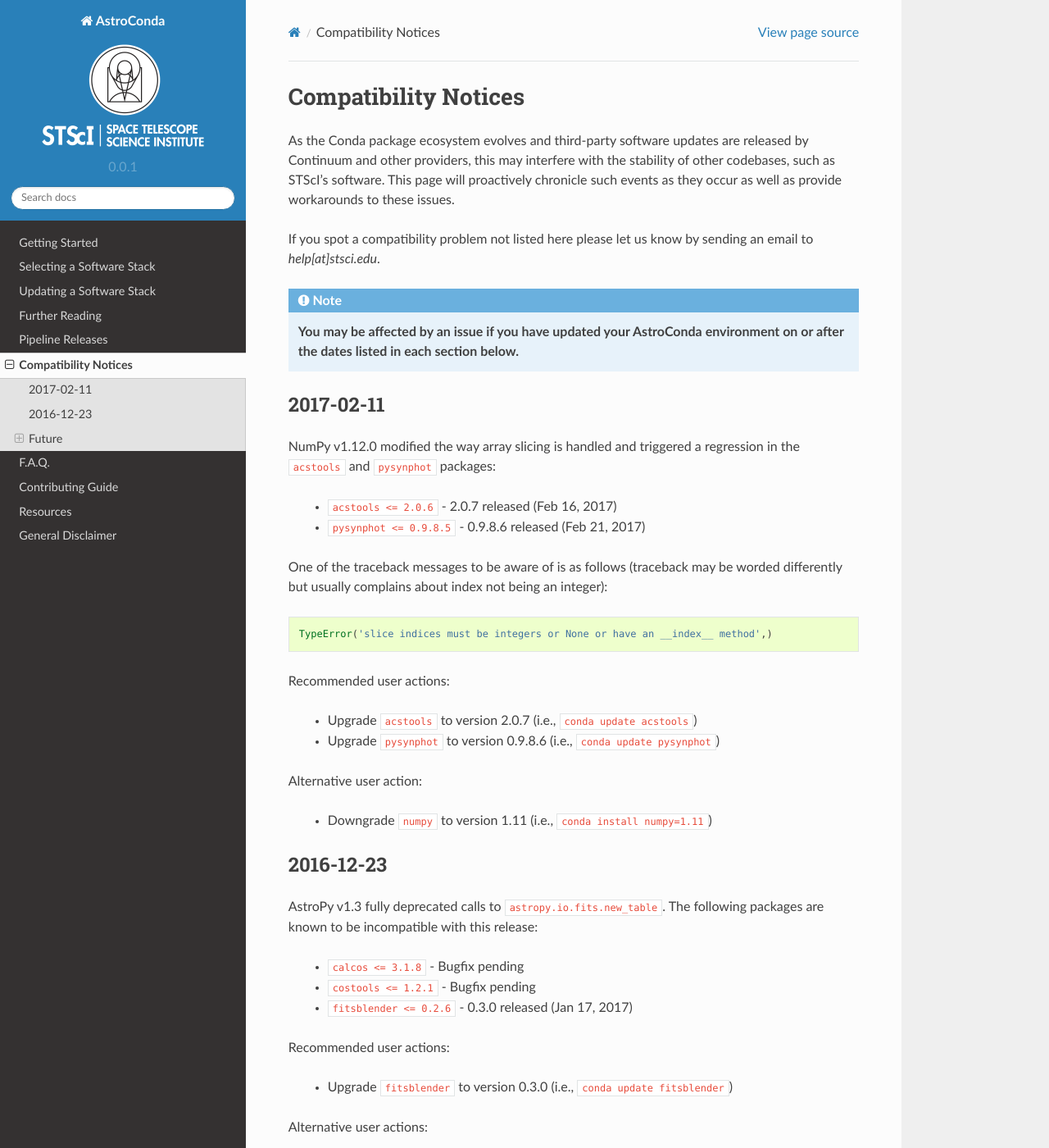
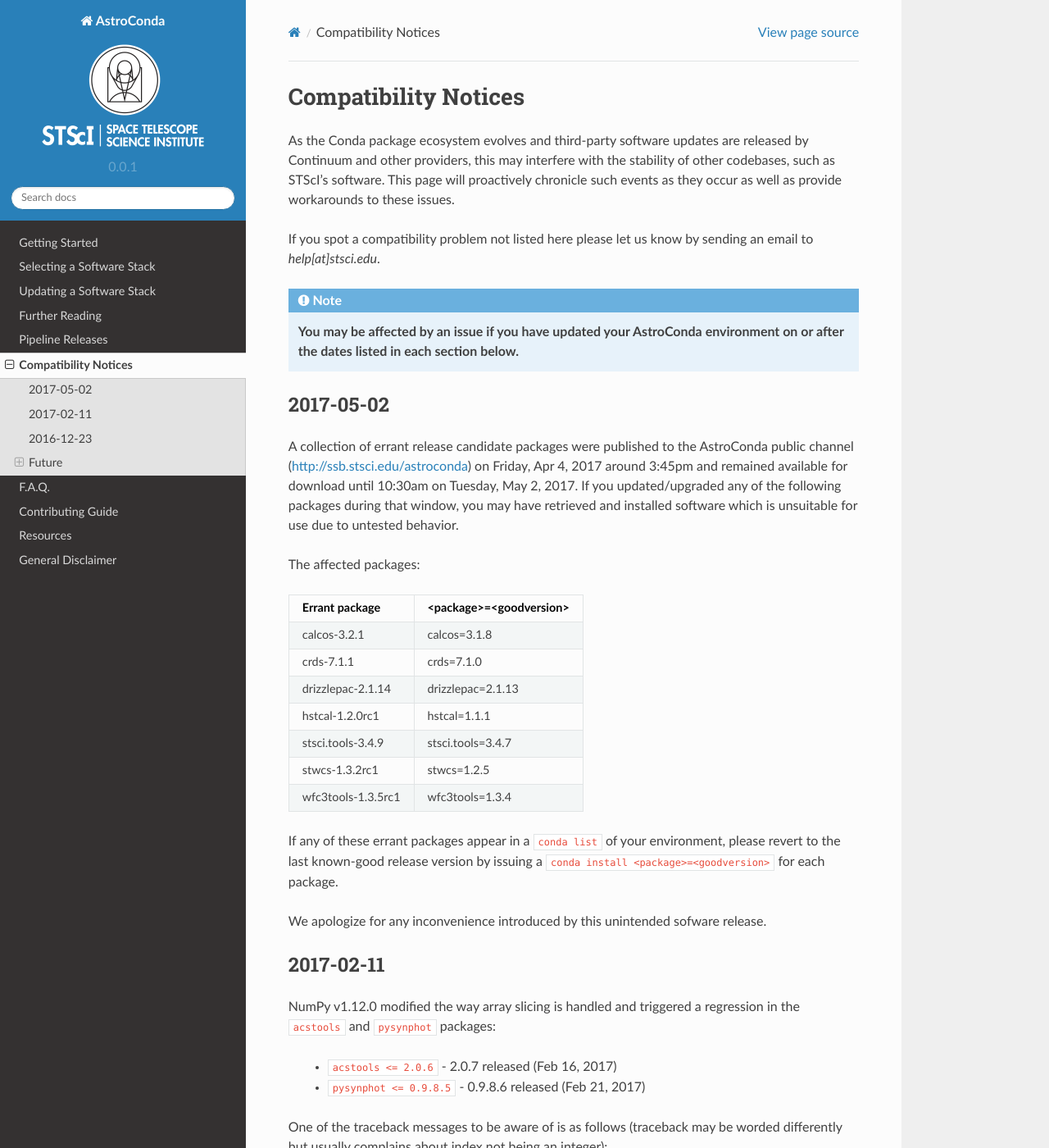
Before and after one commit to jhunkeler/astroconda, a Sphinx documentation site: the page built from source/compat.rst, in a window 1280 px wide and 1400 px high. Shown: the whole window at 82% size. Built offline with Sphinx 7.4.7 and the Read the Docs theme 2.0.0, drawn with Linux system fonts in a browser that asks for light colours; pages that are not in the unit, such as notebooks, are missing from menus.

Commit message:
Errant package notice & remediation steps

```diff
--- a/source/compat.rst
+++ b/source/compat.rst
@@ -9,6 +9,35 @@
 .. note::
 
   **You may be affected by an issue if you have updated your AstroConda environment on or after the dates listed in each section below.**
+
+2017-05-02
+==========
+
+A collection of errant release candidate packages were published to the AstroConda public channel (http://ssb.stsci.edu/astroconda) on Friday, Apr 4, 2017 around 3:45pm and remained available for download until 10:30am on Tuesday, May 2, 2017. If you updated/upgraded any of the following packages during that window, you may have retrieved and installed software which is unsuitable for use due to untested behavior.
+
+The affected packages:
+
++--------------------+----------------------------+
+|  Errant package    | <package>=<goodversion>    |
++====================+============================+
+| calcos-3.2.1       | calcos=3.1.8               |
++--------------------+----------------------------+
+| crds-7.1.1         | crds=7.1.0                 |
++--------------------+----------------------------+
+| drizzlepac-2.1.14  | drizzlepac=2.1.13          |
++--------------------+----------------------------+
+| hstcal-1.2.0rc1    | hstcal=1.1.1               |
++--------------------+----------------------------+
+| stsci.tools-3.4.9  | stsci.tools=3.4.7          |
++--------------------+----------------------------+
+| stwcs-1.3.2rc1     | stwcs=1.2.5                |
++--------------------+----------------------------+
+| wfc3tools-1.3.5rc1 | wfc3tools=1.3.4            |
++--------------------+----------------------------+
+
+If any of these errant packages appear in a ``conda list`` of your environment, please revert to the last known-good release version by issuing a ``conda install <package>=<goodversion>`` for each package.
+
+We apologize for any inconvenience introduced by this unintended sofware release.
 
 
 2017-02-11
```
